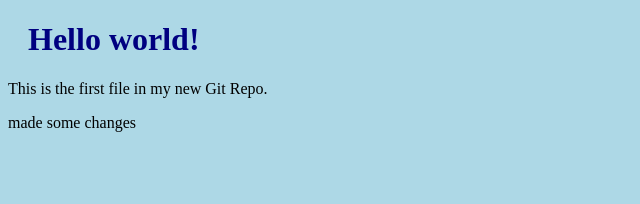
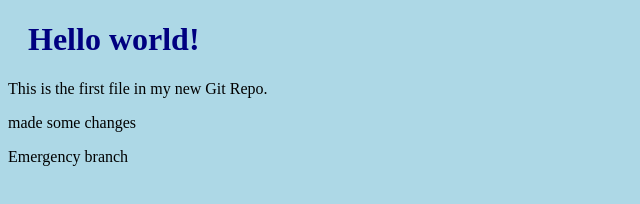
Before and after one commit to Analekh123/DemoDelete, a plain HTML site: page index.html in a window 1280 px wide. Shown: the whole page, without its empty margins (0-640 px from the left). Drawn offline with Linux system fonts and the light colour scheme.

Commit message:
updated index.html with emergency fix

```diff
--- a/index.html
+++ b/index.html
@@ -8,5 +8,6 @@
     <h1>Hello world!</h1>
     <p>This is the first file in my new Git Repo.</p>
     <p>made some changes</p>
+    <p>Emergency branch</p>
   </body>
 </html>
```
